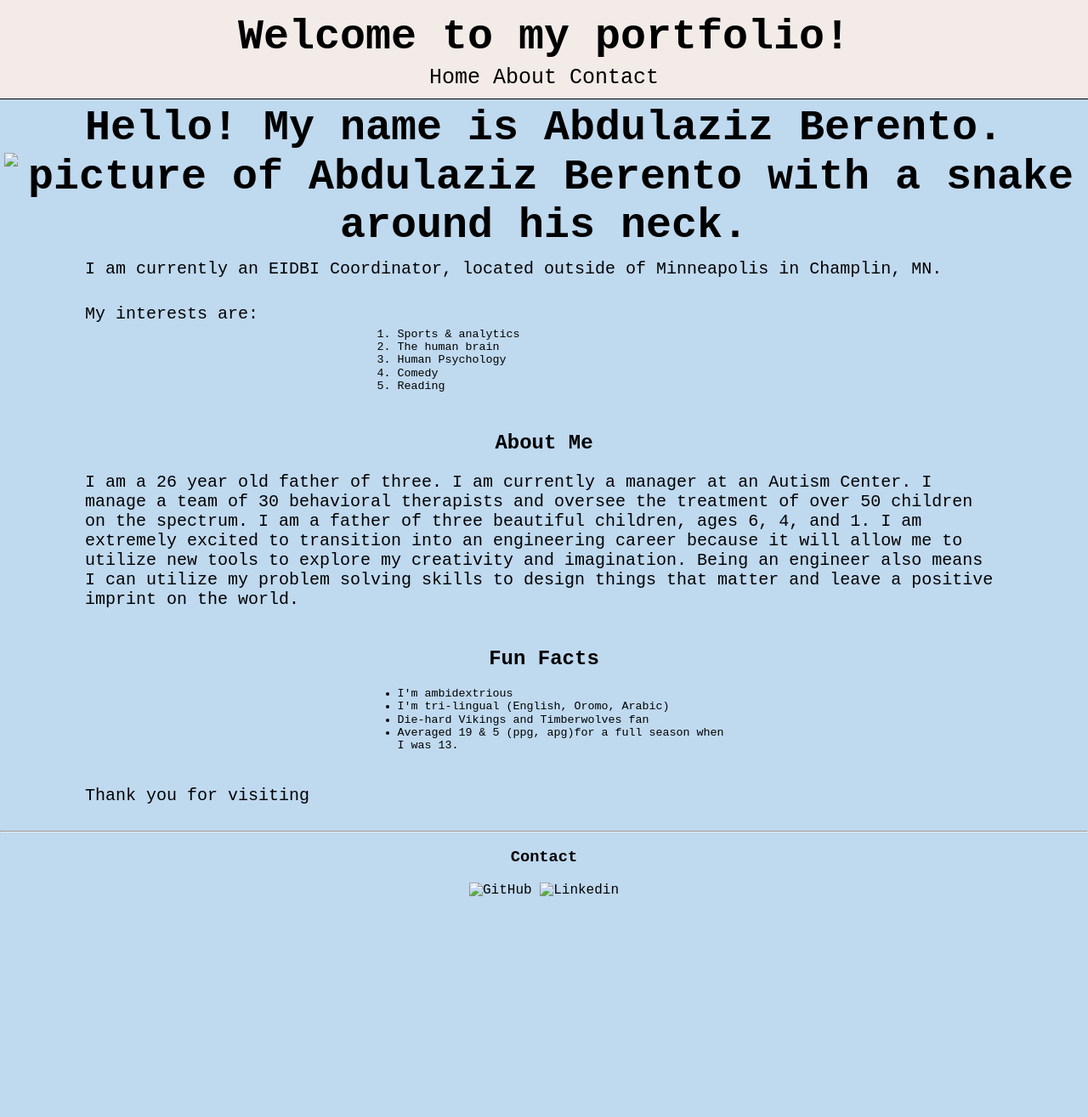
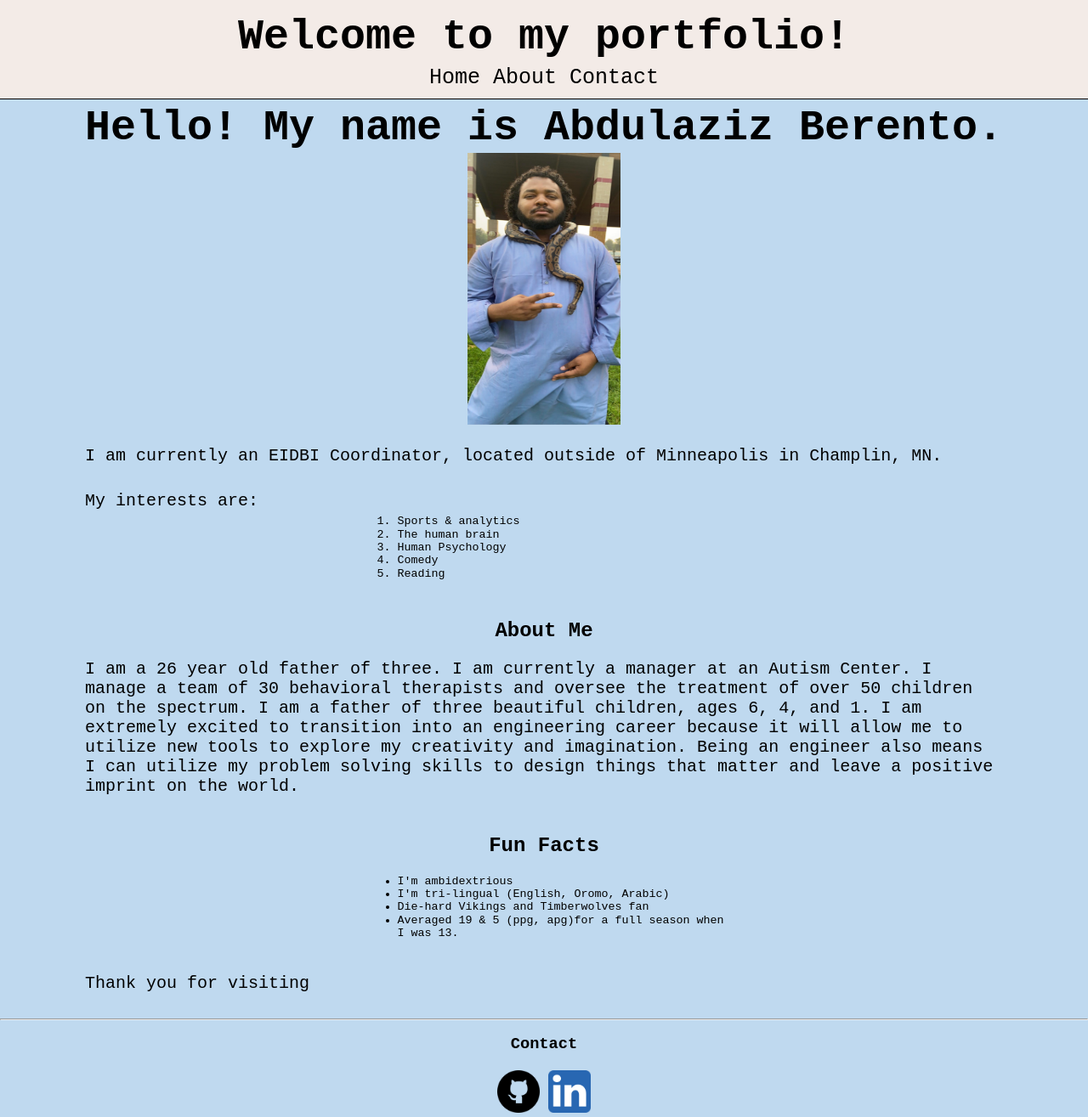
Before and after one commit to berento/thinkful-portfolio, a plain HTML site: page index.html in a window 1280 px wide. Shown: the whole page at 85% size. Before the commit the page ends 1057 px from the top, so only its background shows below. Drawn offline with nearby package versions, Linux system fonts and the light colour scheme; a script that the page names is missing.

Commit message:
Update index.html

```diff
--- a/index.html
+++ b/index.html
@@ -21,7 +21,7 @@
     <main>
         <div class="anchor" id="home"></div>
         <h1 class="Hello"> <strong> Hello! </strong> My name is Abdulaziz Berento.
-            <img src="images/portfolio-picture.jpg" alt="picture of Abdulaziz Berento with a snake around his neck." width="180" height="320">
+            <img src="portfolio-picture.jpg" alt="picture of Abdulaziz Berento with a snake around his neck." width="180" height="320">
                 <!--selfie-->
         </h1 >
         <!--quick introduction and my Interests-->
@@ -66,9 +66,9 @@
     <footer>
         <h3 id="contact">Contact</h3>
         <div class="footer-images">
-            <a href="https://www.github.com/berento" target="_blank"><img src="Images/github.webp" alt="GitHub"
+            <a href="https://www.github.com/berento" target="_blank"><img src="github.webp" alt="GitHub"
                     class="contact-images"></a>
-            <a href="https://www.linkedin.com/in/abdulaziz-berento" linkedin><img src="Images/linkedin.webp" alt="Linkedin" class="contact-images"> </a>
+            <a href="https://www.linkedin.com/in/abdulaziz-berento" linkedin><img src="linkedin.webp" alt="Linkedin" class="contact-images"> </a>
         </div>
     </footer>
     <script src="script.js"></script>
```
